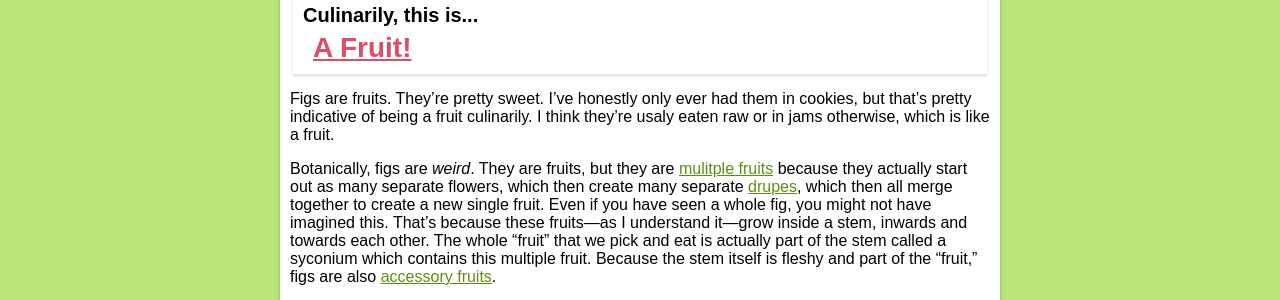
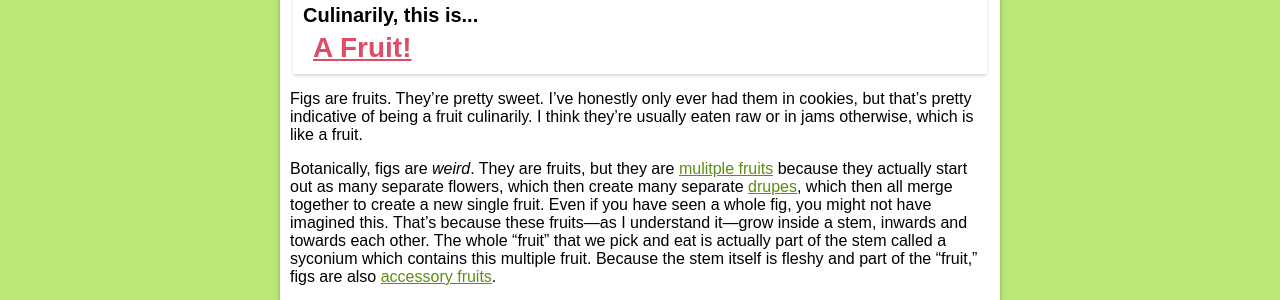
Before and after one commit to mminer237/fruitorvegetable, a Jekyll site: the page built from _items/fig.md, in a window 1280 px wide. Shown: the part 316-616 px from the top of the page. Built offline with Jekyll 4.4.1, drawn with Linux system fonts in a browser that asks for light colours.

Commit message:
Spellcheck words

```diff
--- a/_items/fig.md
+++ b/_items/fig.md
@@ -3,7 +3,7 @@ title: Fig
 botanically: [multiple-fruit, accessory-fruit]
 culinarily: fruit
 ---
-Figs are fruits. They're pretty sweet. I've honestly only ever had them in cookies, but that's pretty indicative of being a fruit culinarily. I think they're usaly eaten raw or in jams otherwise, which is like a fruit.
+Figs are fruits. They're pretty sweet. I've honestly only ever had them in cookies, but that's pretty indicative of being a fruit culinarily. I think they're usually eaten raw or in jams otherwise, which is like a fruit.
 
 Botanically, figs are *weird*. They are fruits, but they are [mulitple fruits]({% link _types/multiple-fruit.html %}) because they actually start out as many separate flowers, which then create many separate [drupes]({% link _types/drupe.html %}), which then all merge together to create a new single fruit. Even if you have seen a whole fig, you might not have imagined this. That's because these fruits—as I understand it—grow inside a stem, inwards and towards each other. The whole "fruit" that we pick and eat is actually part of the stem called a syconium which contains this multiple fruit. Because the stem itself is fleshy and part of the "fruit," figs are also [accessory fruits]({% link _types/accessory-fruit.html %}).
 
```
Also changed, not shown: _items/lettuce.md (+1 -1 lines), _items/rambutan.md (+1 -1 lines), 1 other file.
